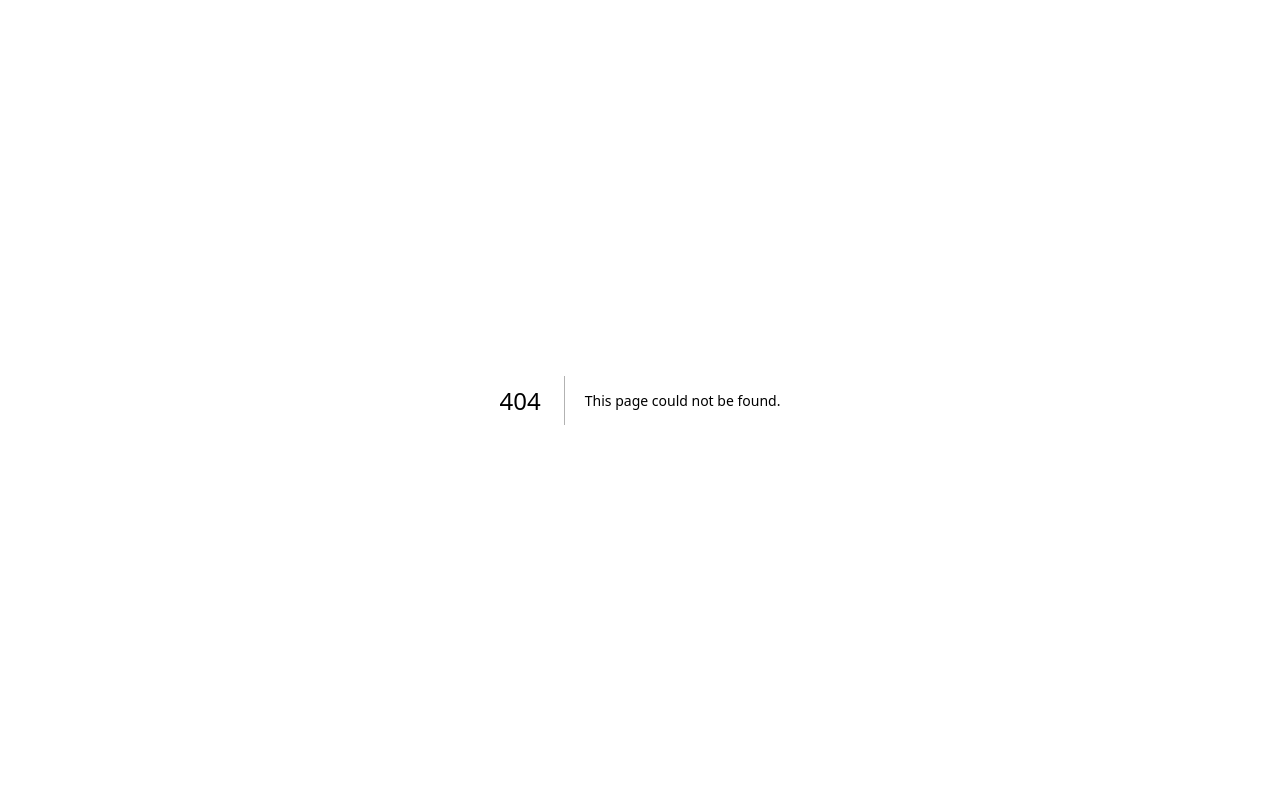
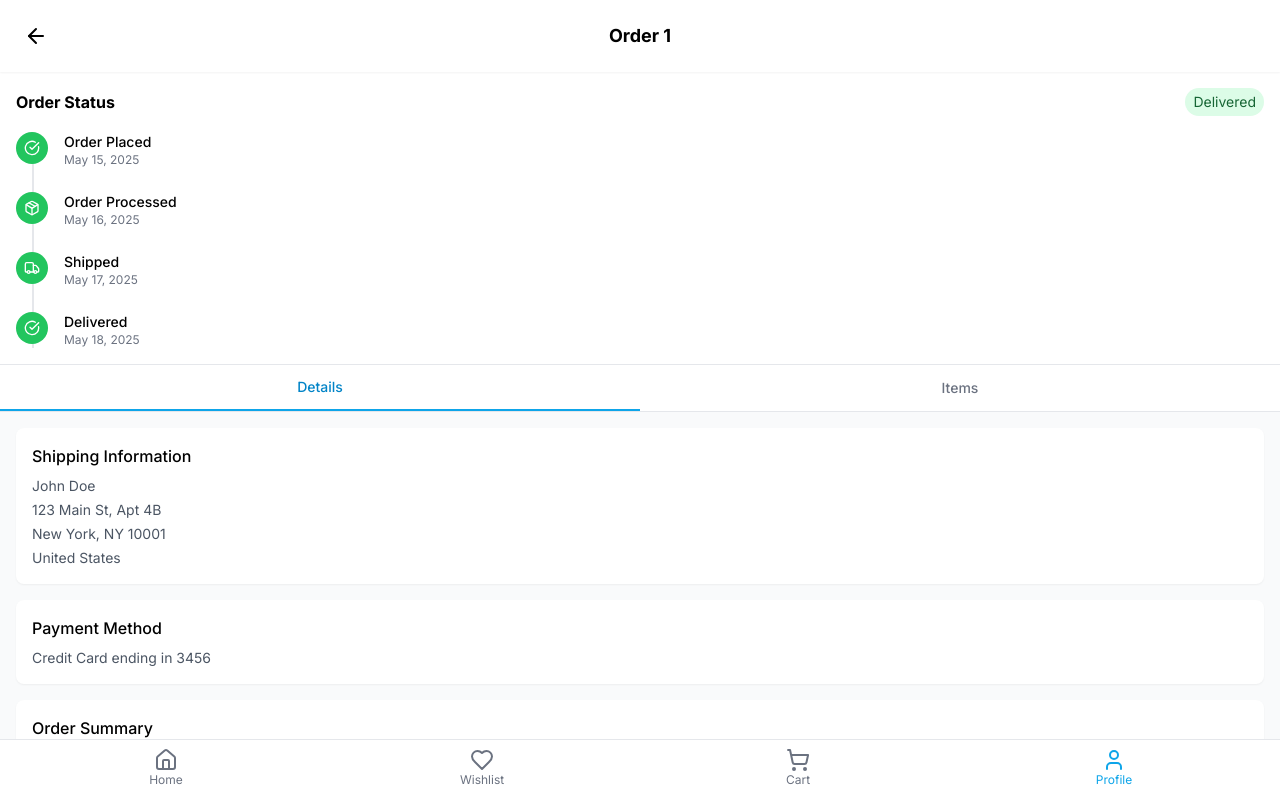
Before and after one commit to pro0033/test, a Next.js app: page /profile/orders/1 in a window 1280 px wide. Before the commit this address had no page. Built offline with nearby package versions, Linux system fonts and the light colour scheme.

Commit message:
Add files via upload

```diff
--- /dev/null
+++ b/app/profile/orders/[id]/page.tsx
@@ -0,0 +1,240 @@
+"use client"
+
+import { useState } from "react"
+import Link from "next/link"
+import Image from "next/image"
+import { ArrowLeft, Package, Truck, CheckCircle } from "lucide-react"
+import { Button } from "@/components/ui/button"
+import BottomNav from "@/components/bottom-nav"
+
+// Mock order details
+const orderDetails = {
+  id: "ORD-12345",
+  date: "May 15, 2025",
+  total: 1632.39,
+  status: "Delivered",
+  deliveryDate: "May 18, 2025",
+  trackingNumber: "TRK-9876543210",
+  shippingAddress: {
+    name: "John Doe",
+    street: "123 Main St, Apt 4B",
+    city: "New York",
+    state: "NY",
+    zip: "10001",
+    country: "United States",
+  },
+  paymentMethod: "Credit Card ending in 3456",
+  items: [
+    {
+      id: 1,
+      name: "PEUGEOT - LR01",
+      price: 1999.99,
+      quantity: 1,
+      image: "/placeholder.svg?height=100&width=100",
+    },
+    {
+      id: 3,
+      name: "SMITH - Trade Road Helmet",
+      price: 120.0,
+      quantity: 1,
+      image: "/placeholder.svg?height=100&width=100",
+    },
+  ],
+  subtotal: 2119.99,
+  discount: 636.0,
+  tax: 148.4,
+}
+
+export default function OrderDetailPage({ params }: { params: { id: string } }) {
+  const orderId = params.id
+  const [activeTab, setActiveTab] = useState("details")
+
+  // In a real app, you would fetch the order details based on the ID
+  const order = orderDetails
+
+  return (
+    <div className="flex flex-col min-h-screen bg-gray-50 dark:bg-gray-900">
+      {/* Header */}
+      <header className="sticky top-0 z-50 bg-white dark:bg-gray-800 shadow-sm p-4">
+        <div className="flex items-center justify-between">
+          <Link href="/profile/orders" className="p-2 rounded-full hover:bg-gray-100 dark:hover:bg-gray-700">
+            <ArrowLeft size={24} className="dark:text-gray-200" />
+          </Link>
+          <h1 className="font-bold text-lg dark:text-white">Order {orderId}</h1>
+          <div className="w-10"></div> {/* Spacer for alignment */}
+        </div>
+      </header>
+
+      {/* Order Status */}
+      <div className="bg-white dark:bg-gray-800 p-4 border-b dark:border-gray-700">
+        <div className="flex items-center justify-between mb-4">
+          <h2 className="font-bold dark:text-white">Order Status</h2>
+          <span
+            className={`text-sm px-2 py-1 rounded-full ${
+              order.status === "Delivered"
+                ? "bg-green-100 text-green-800 dark:bg-green-900 dark:text-green-300"
+                : order.status === "Shipped"
+                  ? "bg-blue-100 text-blue-800 dark:bg-blue-900 dark:text-blue-300"
+                  : "bg-yellow-100 text-yellow-800 dark:bg-yellow-900 dark:text-yellow-300"
+            }`}
+          >
+            {order.status}
+          </span>
+        </div>
+
+        {/* Order Tracking */}
+        <div className="relative">
+          <div className="absolute left-4 top-0 bottom-0 w-0.5 bg-gray-200 dark:bg-gray-700 z-0"></div>
+
+          <div className="relative z-10 flex mb-6">
+            <div className="flex items-center justify-center w-8 h-8 rounded-full bg-green-500 text-white">
+              <CheckCircle size={16} />
+            </div>
+            <div className="ml-4">
+              <h3 className="text-sm font-medium dark:text-white">Order Placed</h3>
+              <p className="text-xs text-gray-500 dark:text-gray-400">May 15, 2025</p>
+            </div>
+          </div>
+
+          <div className="relative z-10 flex mb-6">
+            <div className="flex items-center justify-center w-8 h-8 rounded-full bg-green-500 text-white">
+              <Package size={16} />
+            </div>
+            <div className="ml-4">
+              <h3 className="text-sm font-medium dark:text-white">Order Processed</h3>
+              <p className="text-xs text-gray-500 dark:text-gray-400">May 16, 2025</p>
+            </div>
+          </div>
+
+          <div className="relative z-10 flex mb-6">
+            <div className="flex items-center justify-center w-8 h-8 rounded-full bg-green-500 text-white">
+              <Truck size={16} />
+            </div>
+            <div className="ml-4">
+              <h3 className="text-sm font-medium dark:text-white">Shipped</h3>
+              <p className="text-xs text-gray-500 dark:text-gray-400">May 17, 2025</p>
+            </div>
+          </div>
+
+          <div className="relative z-10 flex">
+            <div className="flex items-center justify-center w-8 h-8 rounded-full bg-green-500 text-white">
+              <CheckCircle size={16} />
+            </div>
+            <div className="ml-4">
+              <h3 className="text-sm font-medium dark:text-white">Delivered</h3>
+              <p className="text-xs text-gray-500 dark:text-gray-400">May 18, 2025</p>
+            </div>
+          </div>
+        </div>
+      </div>
+
+      {/* Tabs */}
+      <div className="bg-white dark:bg-gray-800 border-b dark:border-gray-700">
+        <div className="flex">
+          <button
+            className={`flex-1 py-3 text-sm font-medium ${
+              activeTab === "details"
+                ? "border-b-2 border-sky-500 text-sky-600 dark:text-sky-400"
+                : "text-gray-500 dark:text-gray-400"
+            }`}
+            onClick={() => setActiveTab("details")}
+          >
+            Details
+          </button>
+          <button
+            className={`flex-1 py-3 text-sm font-medium ${
+              activeTab === "items"
+                ? "border-b-2 border-sky-500 text-sky-600 dark:text-sky-400"
+                : "text-gray-500 dark:text-gray-400"
+            }`}
+            onClick={() => setActiveTab("items")}
+          >
+            Items
+          </button>
+        </div>
+      </div>
+
+      {/* Main Content */}
+      <main className="flex-1 p-4">
+        {activeTab === "details" ? (
+          <div className="space-y-4">
+            <div className="bg-white dark:bg-gray-800 rounded-lg shadow-sm p-4">
+              <h3 className="font-medium mb-2 dark:text-white">Shipping Information</h3>
+              <div className="text-sm text-gray-600 dark:text-gray-300 space-y-1">
+                <p>{order.shippingAddress.name}</p>
+                <p>{order.shippingAddress.street}</p>
+                <p>
+                  {order.shippingAddress.city}, {order.shippingAddress.state} {order.shippingAddress.zip}
+                </p>
+                <p>{order.shippingAddress.country}</p>
+              </div>
+            </div>
+
+            <div className="bg-white dark:bg-gray-800 rounded-lg shadow-sm p-4">
+              <h3 className="font-medium mb-2 dark:text-white">Payment Method</h3>
+              <p className="text-sm text-gray-600 dark:text-gray-300">{order.paymentMethod}</p>
+            </div>
+
+            <div className="bg-white dark:bg-gray-800 rounded-lg shadow-sm p-4">
+              <h3 className="font-medium mb-2 dark:text-white">Order Summary</h3>
+              <div className="space-y-2 text-sm">
+                <div className="flex justify-between">
+                  <span className="text-gray-600 dark:text-gray-400">Subtotal:</span>
+                  <span className="dark:text-gray-200">${order.subtotal.toFixed(2)}</span>
+                </div>
+                <div className="flex justify-between">
+                  <span className="text-gray-600 dark:text-gray-400">Discount:</span>
+                  <span className="text-green-600 dark:text-green-400">-${order.discount.toFixed(2)}</span>
+                </div>
+                <div className="flex justify-between">
+                  <span className="text-gray-600 dark:text-gray-400">Tax:</span>
+                  <span className="dark:text-gray-200">${order.tax.toFixed(2)}</span>
+                </div>
+                <div className="flex justify-between font-bold pt-2 border-t dark:border-gray-700">
+                  <span className="dark:text-white">Total:</span>
+                  <span className="text-sky-600 dark:text-sky-400">${order.total.toFixed(2)}</span>
+                </div>
+              </div>
+            </div>
+          </div>
+        ) : (
+          <div className="space-y-4">
+            {order.items.map((item) => (
+              <div key={item.id} className="bg-white dark:bg-gray-800 rounded-lg shadow-sm overflow-hidden flex">
+                <div className="w-1/4">
+                  <Image
+                    src={item.image || "/placeholder.svg"}
+                    alt={item.name}
+                    width={80}
+                    height={80}
+                    className="w-full h-full object-cover"
+                  />
+                </div>
+                <div className="p-3 flex-1">
+                  <h3 className="font-medium text-sm dark:text-white">{item.name}</h3>
+                  <div className="flex justify-between items-center mt-2">
+                    <p className="text-gray-500 dark:text-gray-400 text-xs">Qty: {item.quantity}</p>
+                    <p className="text-sky-600 dark:text-sky-400 font-bold">${item.price.toFixed(2)}</p>
+                  </div>
+                </div>
+              </div>
+            ))}
+
+            <div className="mt-4">
+              <Button
+                asChild
+                variant="outline"
+                className="w-full dark:border-gray-600 dark:text-gray-200 dark:hover:bg-gray-700"
+              >
+                <Link href="/">Buy Again</Link>
+              </Button>
+            </div>
+          </div>
+        )}
+      </main>
+
+      {/* Bottom Navigation */}
+      <BottomNav active="profile" />
+    </div>
+  )
+}
```
